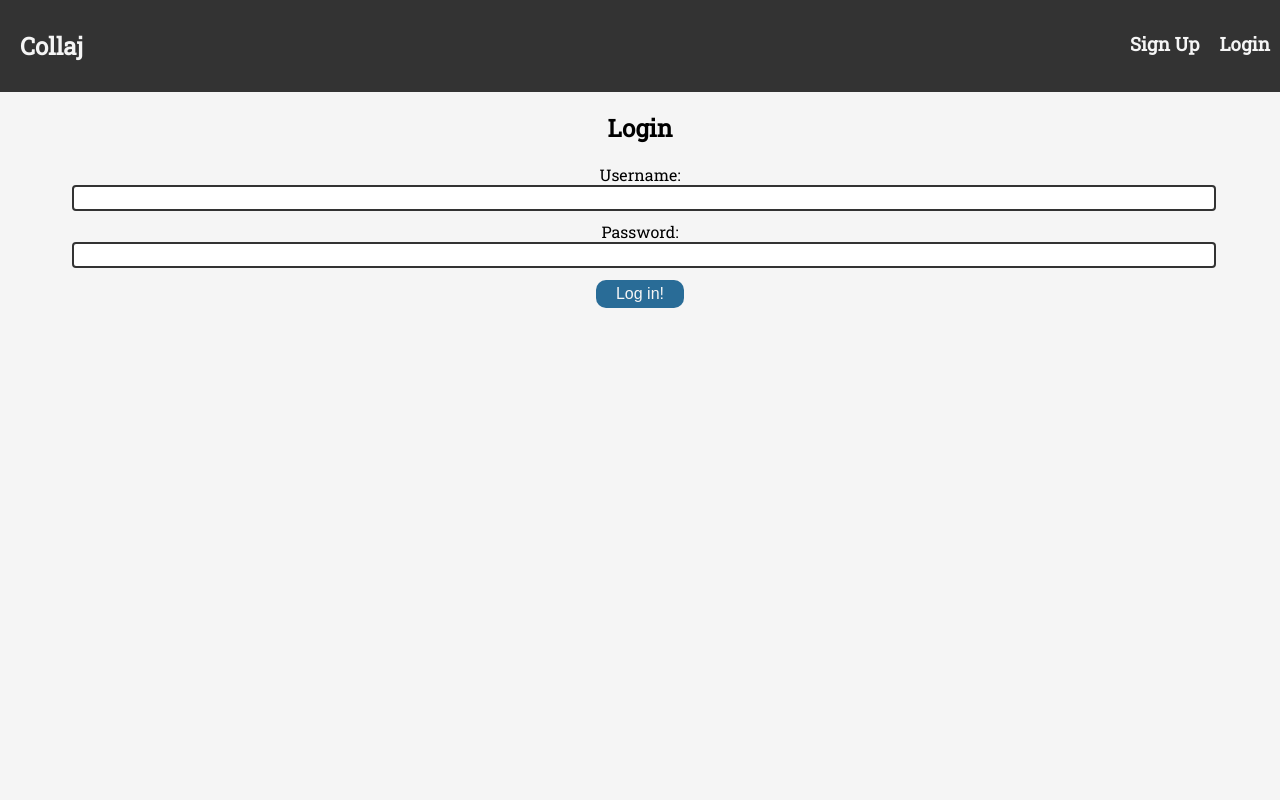
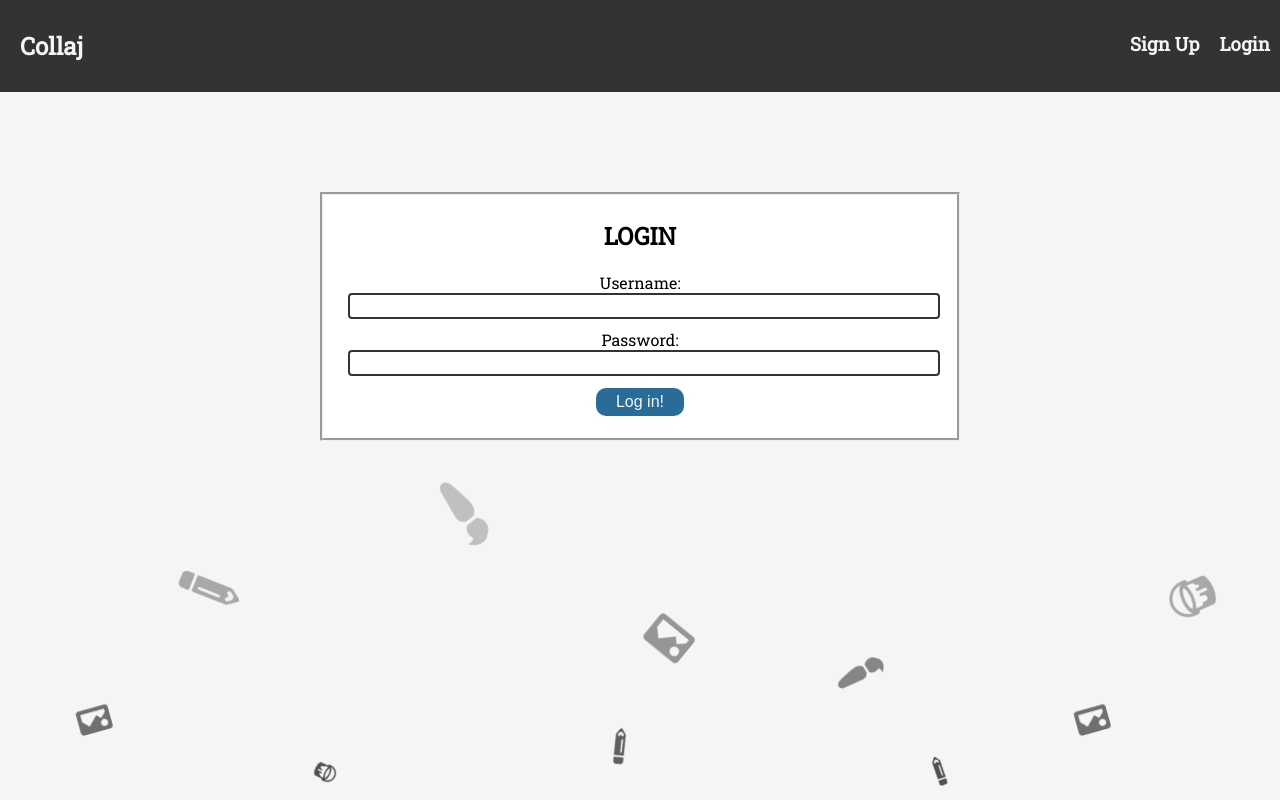
Before and after one commit to git-richardwu/Collaj, a React (Create React App) app in the folder frontend/: page /login in a window 1280 px wide. Built offline with nearby package versions, Linux system fonts and the light colour scheme.

Commit message:
updated login and sign up page

```diff
--- a/frontend/package.json
+++ b/frontend/package.json
@@ -9,6 +9,7 @@
     "@testing-library/user-event": "^13.5.0",
     "react": "^18.2.0",
     "react-dom": "^18.2.0",
+    "react-icons": "^4.8.0",
     "react-router-dom": "^6.4.0",
     "react-scripts": "5.0.1",
     "web-vitals": "^2.1.4"
--- a/frontend/src/index.css
+++ b/frontend/src/index.css
@@ -21,6 +21,19 @@ button {
   font-size: 16px;
   margin: 2px;
   cursor: pointer;
+}
+
+.logsignForm {
+  display: block;
+  margin-left: 25%;
+  margin-right: 25%;
+  border-style: groove;
+  max-width: 50%;
+  text-align: center;
+  padding-top: 5px;
+  padding-bottom: 20px;
+  margin-top: 100px;
+  background-color: white;
 }
 
 form {
@@ -129,8 +142,8 @@ input[type=number], input[type=password], input[type=text], select {
 
 /*Loginpage*//*SignUpPage*//*Loginpage*//*SignUpPage*//*Loginpage*//*SignUpPage*//*Loginpage*//*SignUpPage*/
 .userForm {
-  padding-left: 72px;
-  padding-right: 72px;
+  padding-left: 25px;
+  padding-right: 25px;
 }
 
 .userInput {
@@ -224,6 +237,72 @@ a:hover, a:visited, a:link, a:active
 }
 /*SubmissionForm*//*SubmissionForm*//*SubmissionForm*//*SubmissionForm*//*SubmissionForm*//*SubmissionForm*/
 
+.icons div{
+  position: fixed;
+  z-index: -1;
+}
+
+.icons div:nth-child(1){
+  top: 99%;
+  left: 5%;
+  animation: animate 12s linear infinite;
+}
+
+.icons div:nth-child(2){
+  top: 99%;
+  left: 14%;
+  animation: animate 8s linear infinite;
+
+}
+.icons div:nth-child(3){
+  top: 99%;
+  left: 23%;
+  animation: animate 17s linear infinite;
+}
+
+.icons div:nth-child(4){
+  top: 99%;
+  left: 34%;
+  animation: animate 7s linear infinite;
+}
+
+.icons div:nth-child(5){
+  top: 99%;
+  left: 46%;
+  animation: animate 14s linear infinite;
+
+}
+
+.icons div:nth-child(6){
+  top: 99%;
+  left: 50%;
+  animation: animate 9s linear infinite;
+}
+
+.icons div:nth-child(7){
+  top: 99%;
+  left: 65%;
+  animation: animate 10s linear infinite;
+}
+
+.icons div:nth-child(8){
+  top: 99%;
+  left: 71%;
+  animation: animate 17s linear infinite;
+}
+
+.icons div:nth-child(9){
+  top: 99%;
+  left: 83%;
+  animation: animate 12s linear infinite;
+}
+
+.icons div:nth-child(10){
+  top: 100%;
+  left: 91%;
+  animation: animate 8s linear infinite;
+}
+
 @media (max-width: 1200px) {
   .content {
     border-top: 2px solid whitesmoke;
@@ -237,6 +316,18 @@ a:hover, a:visited, a:link, a:active
   -webkit-column-count: 4;
   column-count:         4;
   white-space: nowrap;
+  }
+}
+
+@keyframes animate {
+  0% {
+      transform: scale(0) translateY(0) rotate(0);
+      opacity: 1;
+  }
+
+  100% {
+      transform: scale(1.2) translateY(-420px) rotate(360deg);
+      opacity: 0;
   }
 }
 
--- a/frontend/src/pages/LoginPage.js
+++ b/frontend/src/pages/LoginPage.js
@@ -1,5 +1,7 @@
 import { useState } from 'react';
 import { useLogin } from '../hooks/useLogin';
+import { FaImage, FaPencilAlt, FaPaintBrush } from 'react-icons/fa';
+import { GoPaintcan } from 'react-icons/go';
 
 export default function LoginPage() {
     const [username, setUsername] = useState('');
@@ -15,9 +17,10 @@ export default function LoginPage() {
     }
 
     return (
-        <div className="form">
+        <div>
+            <div className="logsignForm">
                 <form onSubmit={handleLogin}>
-                <h2>Login</h2>
+                    <h2>LOGIN</h2>
                     <div className="userForm">
                         <label>Username: </label>
                         <input type="text" className="userInput" onChange={(e) => setUsername(e.target.value)} value={username}></input>
@@ -29,5 +32,18 @@ export default function LoginPage() {
                     {isShown && <p className="status">Logging in...</p>}
                 </form>
             </div>
+            <div className="icons">
+                <div><FaImage size={60}/></div>
+                <div><FaPencilAlt size={60}/></div>
+                <div><GoPaintcan size={60}/></div>
+                <div><FaPaintBrush size={60}/></div>
+                <div><FaPencilAlt size={60}/></div>
+                <div><FaImage size={60}/></div>
+                <div><FaPaintBrush size={60}/></div>
+                <div><FaPencilAlt size={60}/></div>
+                <div><FaImage size={60}/></div>
+                <div><GoPaintcan size={60}/></div>
+            </div>
+        </div>
     )
 }
--- a/frontend/src/pages/SignUpPage.js
+++ b/frontend/src/pages/SignUpPage.js
@@ -1,5 +1,7 @@
 import { useState } from 'react';
 import { useSignup } from '../hooks/useSignup';
+import { FaImage, FaPencilAlt, FaPaintBrush } from 'react-icons/fa';
+import { GoPaintcan } from 'react-icons/go';
 
 export default function SignUpPage() {
     const [username, setUsername] = useState('');
@@ -15,9 +17,10 @@ export default function SignUpPage() {
     }
 
     return (
-        <div className="form">
+        <div>
+            <div className="logsignForm">
                 <form onSubmit={handleSignUp}>
-                <h2>Sign Up</h2>
+                    <h2>SIGN UP</h2>
                     <div className="userForm">
                         <label>Username: </label>
                         <input type="text" className="userInput" onChange={(e) => setUsername(e.target.value)} value={username}></input>
@@ -29,5 +32,18 @@ export default function SignUpPage() {
                     {isShown && <p className="status">Signing up...</p>}
                 </form>
             </div>
+            <div className="icons">
+                <div><FaImage size={60}/></div>
+                <div><FaPencilAlt size={60}/></div>
+                <div><GoPaintcan size={60}/></div>
+                <div><FaPaintBrush size={60}/></div>
+                <div><FaPencilAlt size={60}/></div>
+                <div><FaImage size={60}/></div>
+                <div><FaPaintBrush size={60}/></div>
+                <div><FaPencilAlt size={60}/></div>
+                <div><FaImage size={60}/></div>
+                <div><GoPaintcan size={60}/></div>
+            </div>
+        </div>
     )
 }
```
Also changed, not shown: 1 other file (tests, documents, lock files or other folders). Lines whose indentation alone changed are shown as unchanged.
